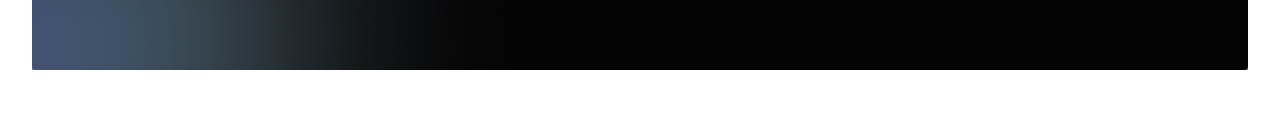
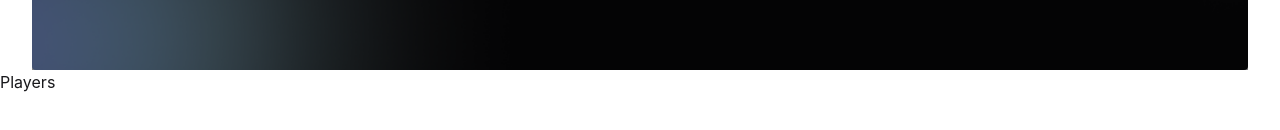
Before and after one commit to Bakir-Bhuyain/Bpl_11_project_with_react, a React (Vite) app: page / in a window 1280 px wide. Shown: the part 634-764 px from the top of the page. Built offline with nearby package versions, Linux system fonts and the light colour scheme.

Commit message:
fetched the player data

```diff
--- a/public/PlayerInfo.json
+++ b/public/PlayerInfo.json
@@ -7,7 +7,7 @@
       "role": "Batsman",
       "rating": 9.8,
       "price": 12000,
-      "playerImg": "/images/players/virat.png",
+      "playerImg": "https://i.ibb.co.com/KpGbdqFV/virat-Out.webp",
       "battingStyle": "Right-hand bat",
       "bowlingStyle": "Right-arm medium"
     },
--- a/src/App.jsx
+++ b/src/App.jsx
@@ -1,13 +1,24 @@
+import { Suspense } from 'react'
 import './App.css'
 import Banner from './components/banner/Banner'
 import Navbar from './components/navbar/Navbar'
+import Players from './components/player/Players'
 
 function App() {
 
+  const playersPromise = async() =>{
+    const res = await fetch("/PlayerInfo.json")
+    return res.json()
+  }
+
+  const playerData = playersPromise();
   return (
     <>
     <Navbar></Navbar>
     <Banner></Banner>
+      <Suspense fallback={<span className="loading loading-ring loading-xl"></span>}>
+        <Players playerData={playerData}></Players>
+      </Suspense>
     </>
   )
 }
--- /dev/null
+++ b/src/components/player/Players.jsx
@@ -0,0 +1,14 @@
+import React, { use } from 'react';
+
+const Players = ({ playerData }) => {
+      // console.log(playerData);
+      const data = use(playerData);
+      console.log(data)
+      return (
+            <div>
+                <h1>Players</h1>
+            </div>
+      );
+};
+
+export default Players;
```
